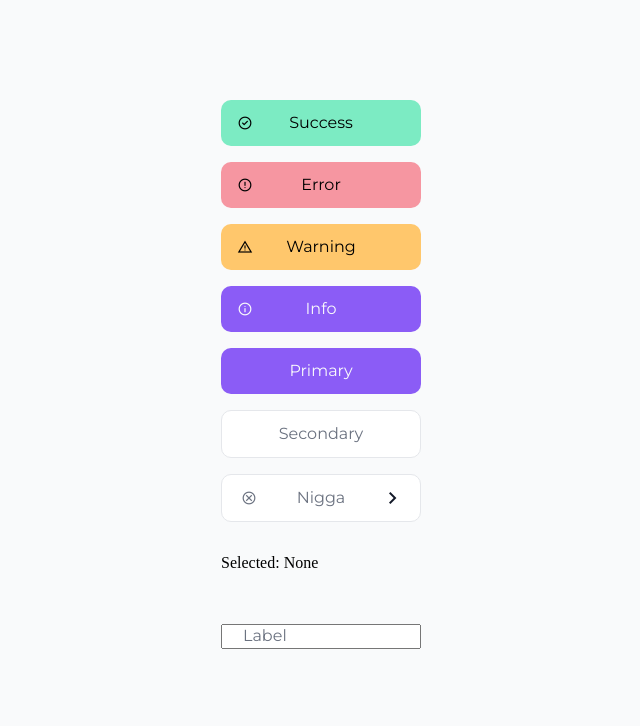
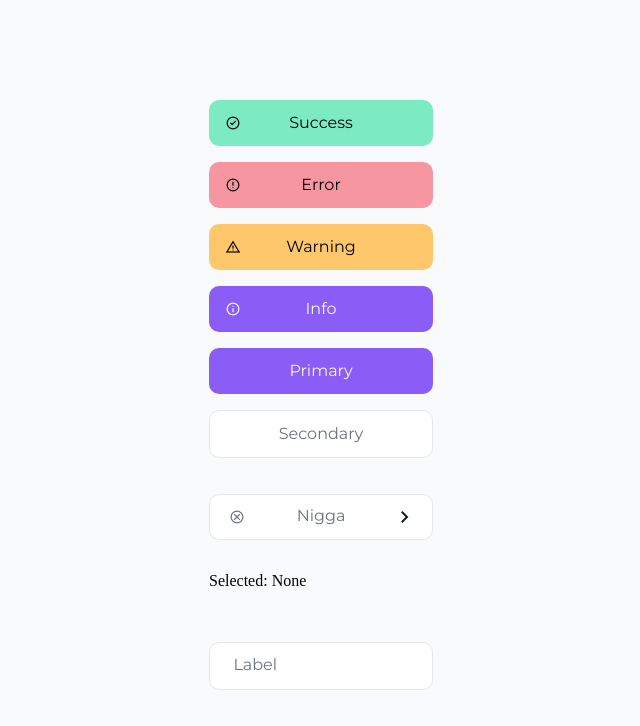
Before and after one commit to qalqaDevSpace/qalqa-ui, a React (Vite) app: page / in a window 1280 px wide. Shown: the top 726 px of the page, without its empty margins (319-959 px from the left). Built offline with nearby package versions, Linux system fonts and the light colour scheme.

Commit message:
feat: added smartlabel to dropdowm

```diff
--- a/src/App/App.module.css
+++ b/src/App/App.module.css
@@ -9,7 +9,7 @@
     /* color: var(--qc-text-primary); */
 }
 
-/* .input {
+.input {
     display: inline-flex;
     align-items: center;
     color: var(--qc-text-primary);
@@ -25,4 +25,4 @@
 }
 .input:focus {
     outline: none;
-} */
+}
--- a/src/App/App.tsx
+++ b/src/App/App.tsx
@@ -73,10 +73,11 @@ function App() {
           // autoClosing
           // hideSelectedFromList
           // excludeSelected
+          isSmartLabel
           clearButton
         />
         <p>Selected: {selectedItem ? selectedItem.label : "None"}</p>
-        <LabelBox variants="on">
+        <LabelBox label="Label" variants="on">
           <input className={styles.input} type="text" />
         </LabelBox>
       </div>
--- a/src/components-lib/components/Dropdown/Dropdown.module.scss
+++ b/src/components-lib/components/Dropdown/Dropdown.module.scss
@@ -1,6 +1,10 @@
 .dropdown {
   font-family: var(--qff-primary);
   position: relative;
+
+  &.smartLabel {
+    // padding-top: 20px;
+  }
 
   .input {
     display: inline-flex;
@@ -8,7 +12,7 @@
     color: var(--qc-text-primary);
     background-color: var(--qc-bg-secondary);
     padding: 10px 15px;
-    line-height: 26px;
+    line-height: 24px;
     border-radius: 10px;
     border: var(--qc-border-card);
     cursor: pointer;
--- a/src/components-lib/components/Dropdown/Dropdown.tsx
+++ b/src/components-lib/components/Dropdown/Dropdown.tsx
@@ -1,11 +1,12 @@
 import { useEffect, useState, KeyboardEvent } from "react";
 import {
   IDropdownItem,
-  IDropdownProps,
+  DropdownProps,
   IHandleClearEvent,
 } from "../../model/DropdownModel";
 import styles from "./Dropdown.module.scss";
 import clsx from "clsx";
+import LabelBox from "../LabelBox/LabelBox";
 
 const Dropdown = ({
   label,
@@ -13,9 +14,11 @@ const Dropdown = ({
   autoClosing,
   excludeSelected,
   hideSelectedFromList,
+  isSmartLabel,
+  smartLabelVariant,
   clearButton,
   onChange,
-}: IDropdownProps) => {
+}: DropdownProps) => {
   const [selectedItem, setSelectedItem] = useState<IDropdownItem>();
   const [isVisible, setIsVisible] = useState<boolean>(false);
   const [isHidden, setIsHidden] = useState<boolean>(isVisible);
@@ -102,8 +105,44 @@ const Dropdown = ({
       className={clsx(styles.dropdown, {
         [styles.opened]: isVisible,
         [styles.placeholder]: !selectedItem,
+        [styles.smartLabel]: isSmartLabel && selectedItem,
       })}
     >
+      {isSmartLabel ? (
+        <LabelBox
+          disableFocusActions
+          simulateFocus={
+            selectedItem !== undefined ? selectedItem || isVisible : false
+          }
+          position="center"
+          label={label}
+          variants={smartLabelVariant}
+        >
+          <span
+            onClick={openMenu}
+            className={styles.input}
+            tabIndex={0}
+            onKeyDown={handleKeyDownOpenMenu}
+          >
+            {clearButton && (
+              <i
+                onClick={handleClear}
+                onKeyDown={handleKeyDownClear}
+                className={`material-symbols-outlined ` + styles.clear}
+                tabIndex={0}
+              >
+                cancel
+              </i>
+            )}
+            <p className={styles["input-text"]}>
+              {selectedItem && selectedItem.label}
+            </p>
+            <i className={`material-symbols-outlined ` + styles.icon}>
+              keyboard_arrow_down
+            </i>
+          </span>
+        </LabelBox>
+      ) : (
         <span
           onClick={openMenu}
           className={styles.input}
@@ -127,6 +166,7 @@ const Dropdown = ({
             keyboard_arrow_down
           </i>
         </span>
+      )}
       {isHidden && (
         <div className={styles.menu}>
           <ul className={styles.list}>
--- a/src/components-lib/components/LabelBox/LabelBox.module.scss
+++ b/src/components-lib/components/LabelBox/LabelBox.module.scss
@@ -4,13 +4,32 @@
   padding-top: 1.25rem;
   font-family: var(--qff-primary);
   color: var(--qc-text-secondary);
+
   .label {
     transition: top 0.2s ease-in-out;
     position: absolute;
     top: 50%;
-    left: 10%;
     padding: 0 2px;
+    pointer-events: none;
     border-radius: 2px;
+  }
+  &.left {
+    .label {
+      left: 10%;
+    }
+  }
+
+  &.center {
+    .label {
+      left: 50%;
+      transform: translateX(-50%);
+    }
+  }
+
+  &.right {
+    .label {
+      right: 0%;
+    }
   }
   &.focus {
     color: var(--qc-text-primary);
--- a/src/components-lib/components/LabelBox/LabelBox.tsx
+++ b/src/components-lib/components/LabelBox/LabelBox.tsx
@@ -1,23 +1,40 @@
 import clsx from "clsx";
-import { ILabelBoxProps } from "../../model/LabelBoxModel";
+import { LabelBoxProps } from "../../model/LabelBoxModel";
 import styles from "./LabelBox.module.scss";
-import { useState } from "react";
+import { useEffect, useState } from "react";
 
-const LabelBox: React.FC<ILabelBoxProps> = ({
+const LabelBox: React.FC<LabelBoxProps> = ({
   children,
   variants = "basic",
-}: ILabelBoxProps) => {
+  label,
+  position = "left",
+  disableFocusActions = false,
+  simulateFocus,
+}: LabelBoxProps) => {
   const [focus, setFocus] = useState<boolean>(false);
+  useEffect(() => {
+    simulateFocus !== undefined ? setFocus(simulateFocus) : null;
+  }, [simulateFocus]);
+
   return (
     <div
       className={clsx(styles.box, {
         [styles.focus]: focus,
-        [styles.on]: variants == "on",
+        [styles.on]: variants === "on",
+        [styles.left]: position === "left",
+        [styles.center]: position === "center",
+        [styles.right]: position === "right",
       })}
     >
       <label htmlFor="children" className={clsx(styles.label)}>
-        Label
+        {label}
       </label>
+
+      {disableFocusActions ? (
+        <div id="children" className={styles.children}>
+          {children}
+        </div>
+      ) : (
         <div
           id="children"
           className={styles.children}
@@ -26,6 +43,7 @@ const LabelBox: React.FC<ILabelBoxProps> = ({
         >
           {children}
         </div>
+      )}
     </div>
   );
 };
```
Also changed, not shown: src/components-lib/model/DropdownModel.ts (+16 -1 lines), src/components-lib/model/LabelBoxModel.ts (+17 -2 lines). Lines whose indentation alone changed are shown as unchanged.
